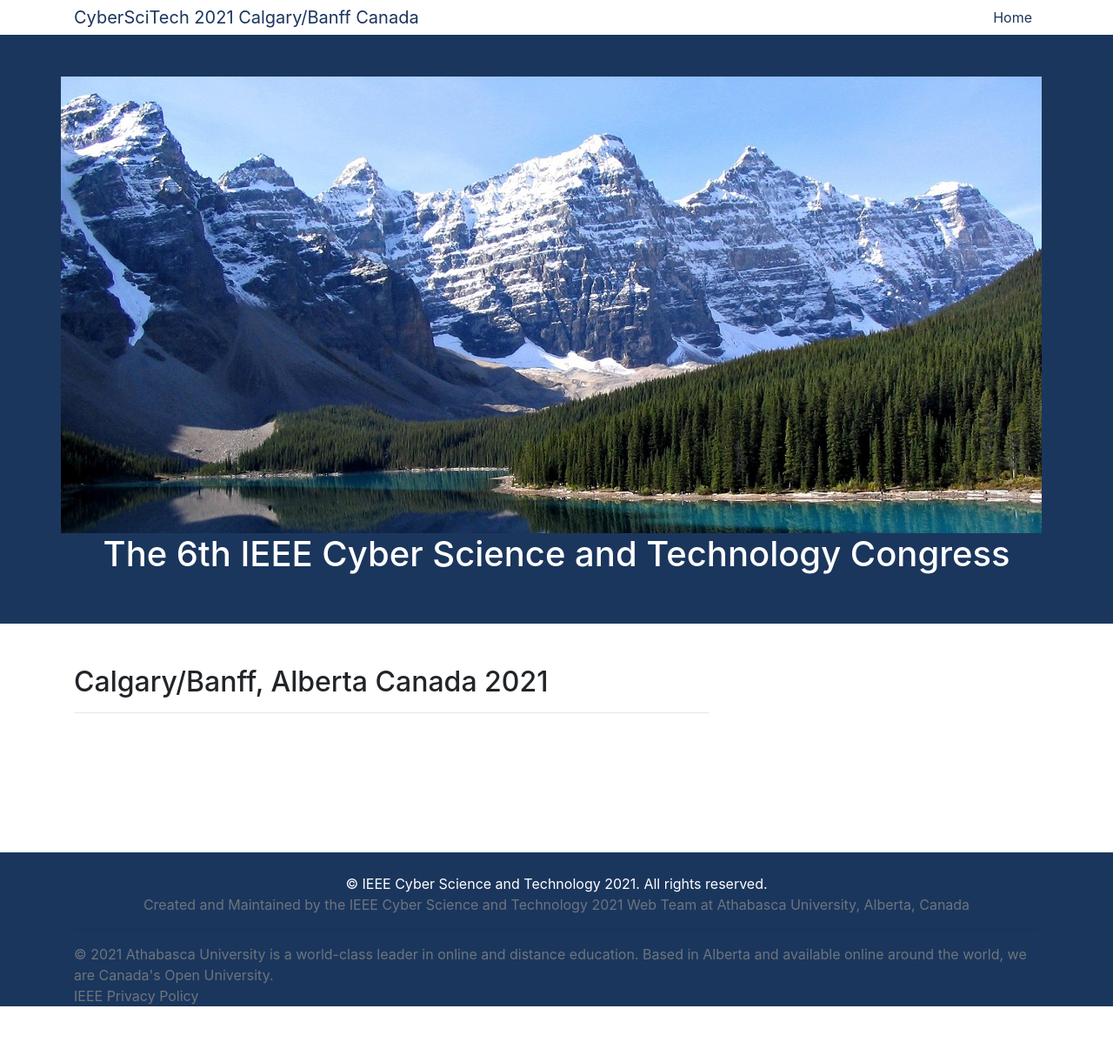
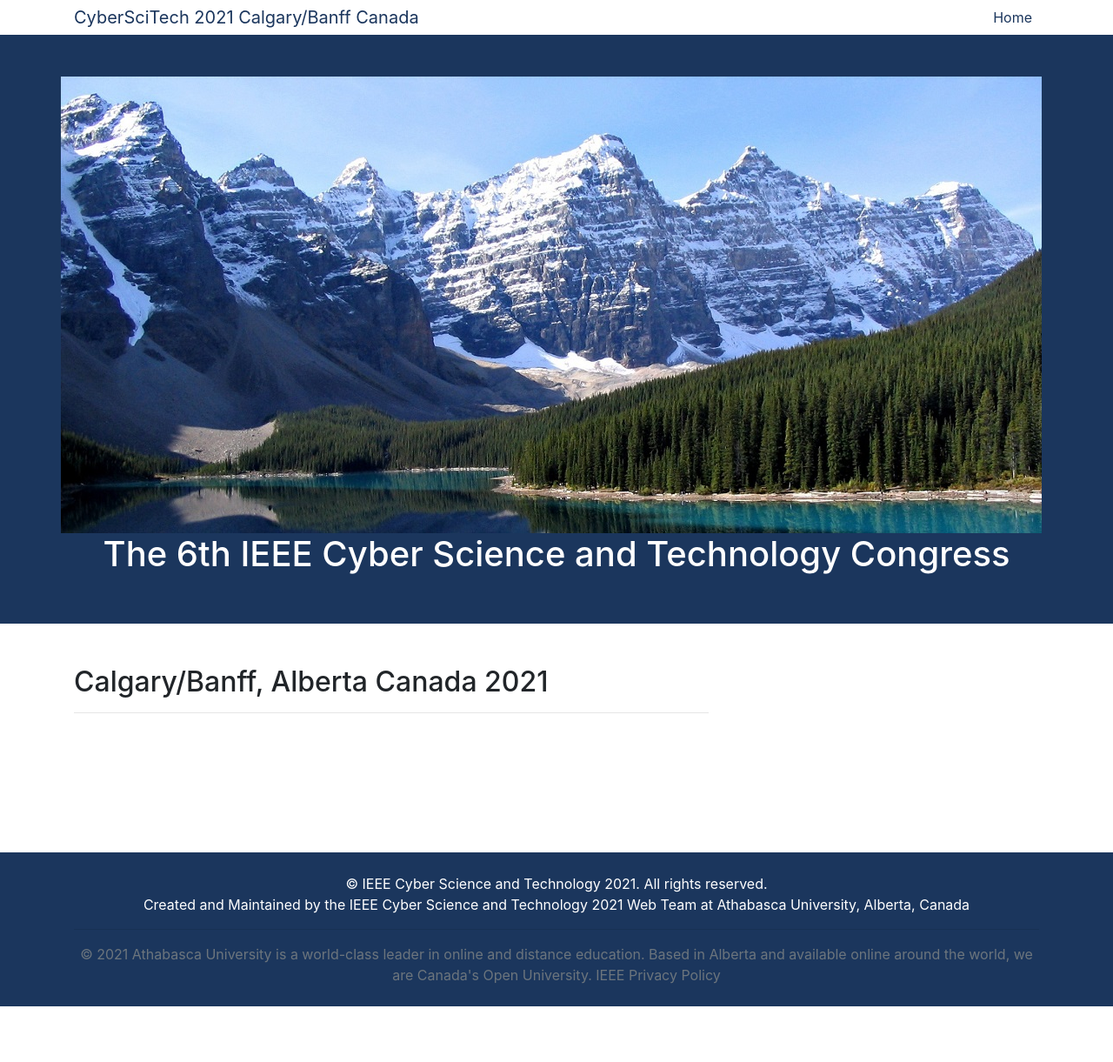
Before and after one commit to kstauff/2021, a Jekyll site: the page built from index.html, in a window 1280 px wide. Shown: the whole page at 87% size. Built offline with Jekyll 4.4.1, drawn with Linux system fonts in a browser that asks for light colours.

Commit message:
Update footer.html

```diff
--- a/_includes/footer.html
+++ b/_includes/footer.html
@@ -8,15 +8,15 @@
 
 &copy; IEEE Cyber Science and Technology 2021. All rights reserved.
 <br/>
-     <a href="http://www.athabascau.ca/" target="_new" class="text-muted">  Created and Maintained by the IEEE Cyber Science and Technology 2021 Web Team at Athabasca University, Alberta, Canada
+     <a href="http://www.athabascau.ca/" target="_new" class="text-white">  Created and Maintained by the IEEE Cyber Science and Technology 2021 Web Team at Athabasca University, Alberta, Canada
 <hr/>
 
 
 
 
-                           &copy; 2021 Athabasca University is a world-class leader in online and distance education. Based in Alberta and
-  available online around the world, we are Canada's Open University.   <br/>
-                                             <a href="https://www.ieee.org/security-privacy.html" target="_new"  class="text-muted">IEEE Privacy Policy</a>
+                      <center>        <a href="http://www.athabascau.ca/" target="_new" class="text-muted">  &copy; 2021 Athabasca University is a world-class leader in online and distance education. Based in Alberta and
+                                available online around the world, we are Canada's Open University. </a>
+                                             <a href="https://www.ieee.org/security-privacy.html" target="_new"  class="text-muted">IEEE Privacy Policy</a></center>
      <br/>
 
     </p>
```
